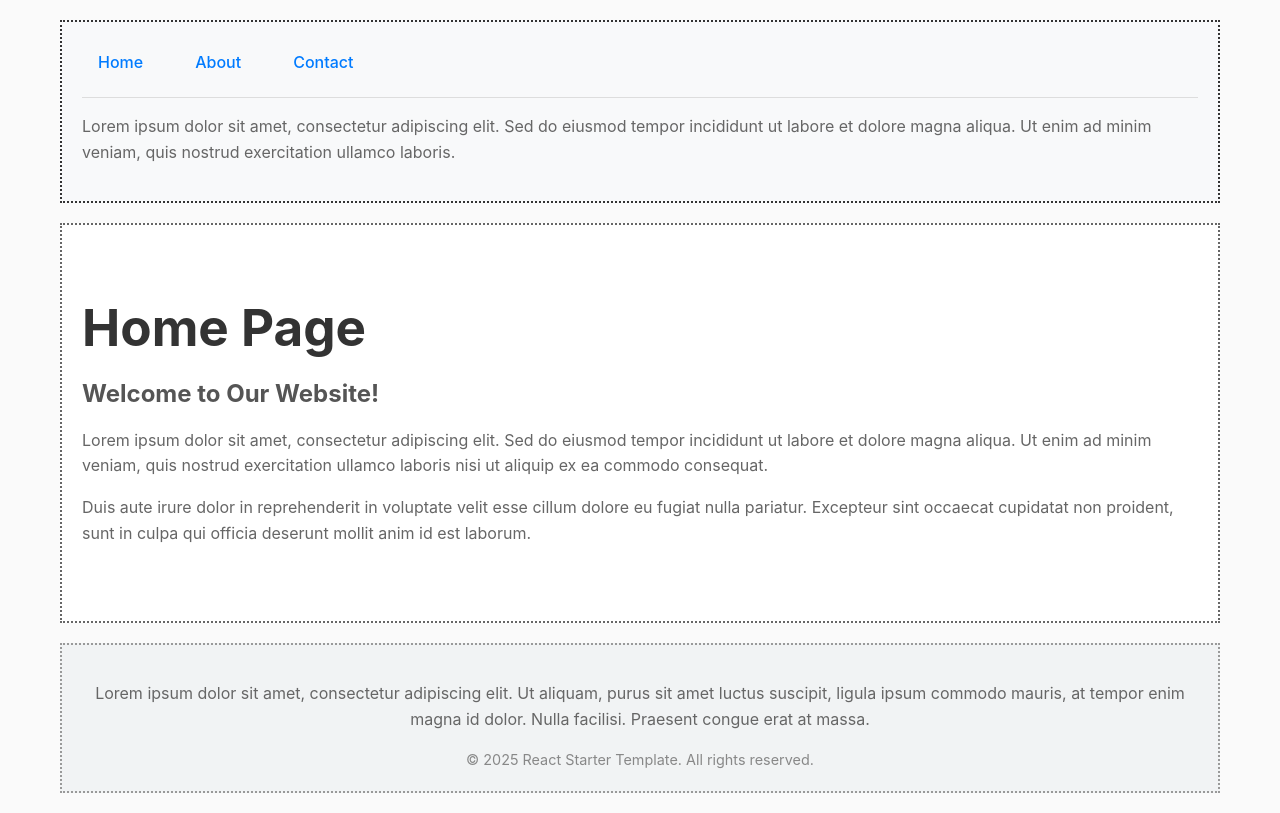
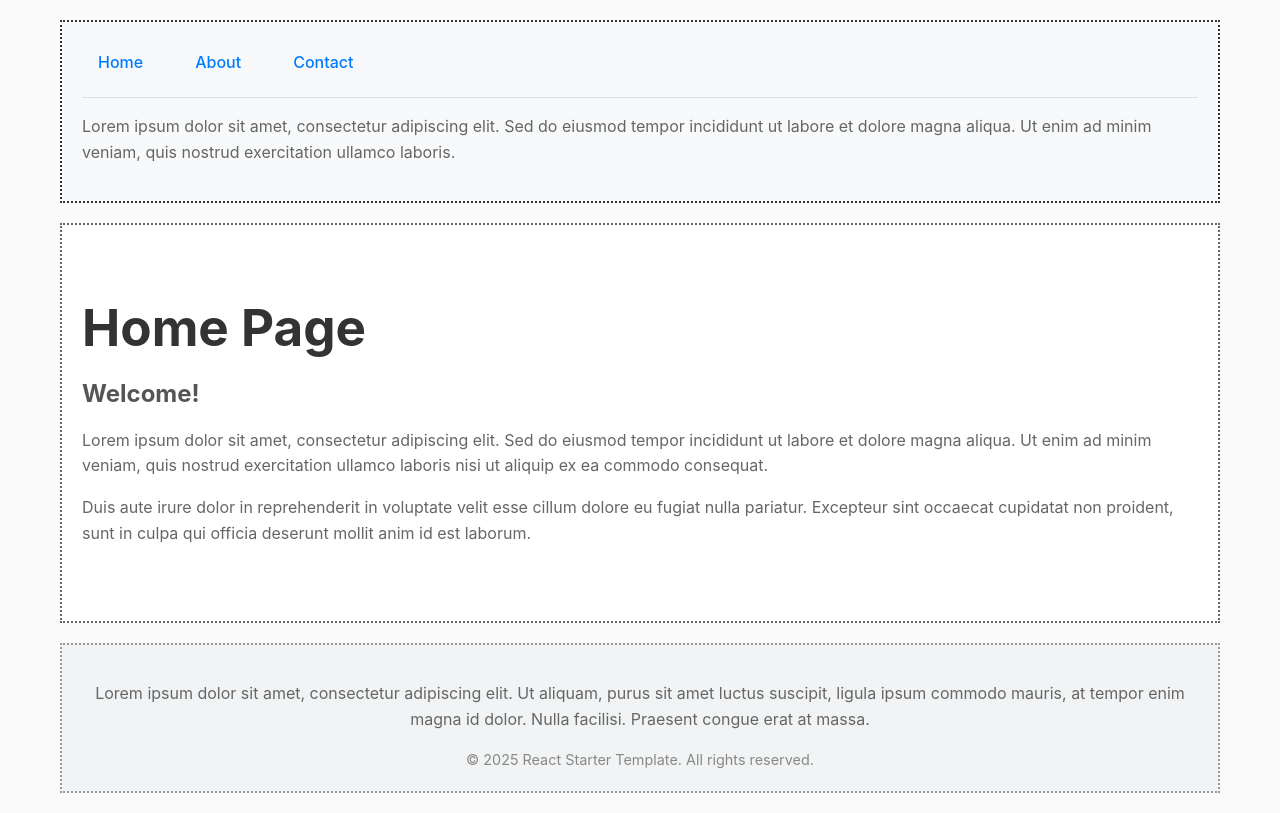
Before and after one commit to jakeburke1775/react-vite-router-template, a React (Vite) app: page /#/ in a window 1280 px wide. Built offline with nearby package versions, Linux system fonts and the light colour scheme.

Commit message:
small html change to test cache bust

```diff
--- a/src/pages/Home/Home.jsx
+++ b/src/pages/Home/Home.jsx
@@ -4,7 +4,7 @@ const Home = () => {
   return (
     <div className={styles.home}>
       <h1>Home Page</h1>
-      <h2>Welcome to Our Website!</h2>
+      <h2>Welcome!</h2>
       <p>Lorem ipsum dolor sit amet, consectetur adipiscing elit. Sed do eiusmod tempor incididunt ut labore et dolore magna aliqua. Ut enim ad minim veniam, quis nostrud exercitation ullamco laboris nisi ut aliquip ex ea commodo consequat.</p>
       <p>Duis aute irure dolor in reprehenderit in voluptate velit esse cillum dolore eu fugiat nulla pariatur. Excepteur sint occaecat cupidatat non proident, sunt in culpa qui officia deserunt mollit anim id est laborum.</p>
     </div>
```
